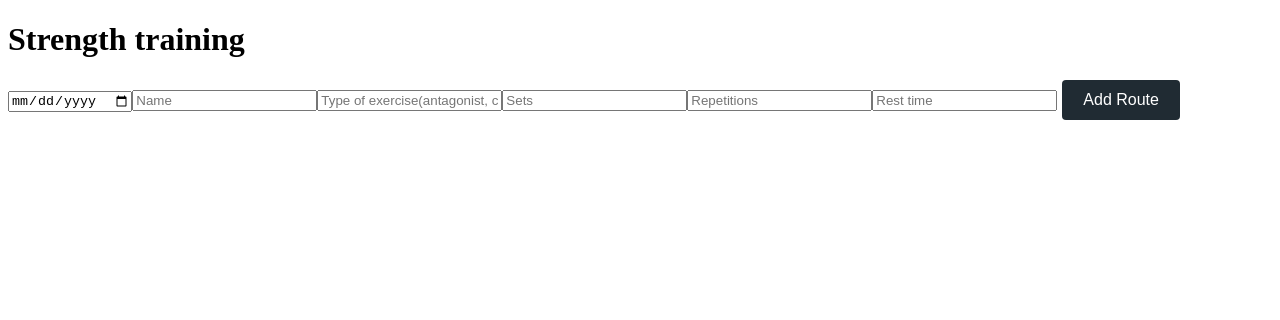
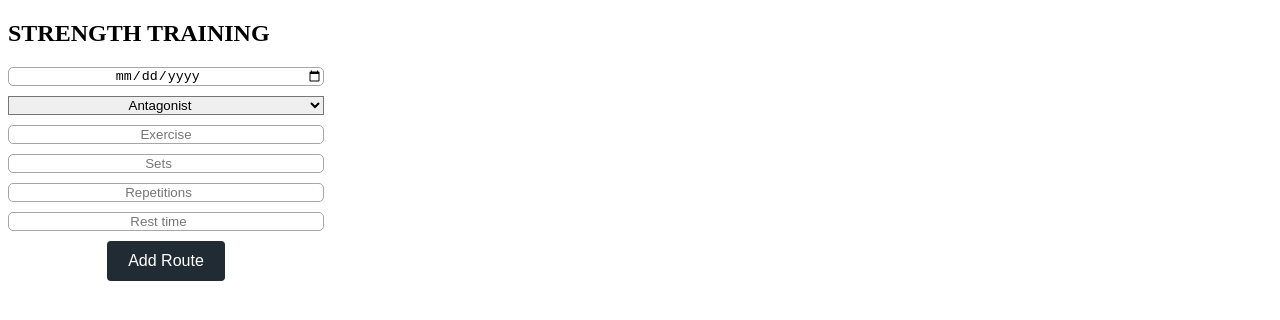
Before and after one commit to Zplaninic/ClimbingTrainingApp, a React (Create React App) app: page /strength in a window 1280 px wide. Shown: the top 320 px of the page. Built offline with nearby package versions, Linux system fonts and the light colour scheme.

Commit message:
improve strenght section

```diff
--- a/src/components/App.js
+++ b/src/components/App.js
@@ -1,4 +1,3 @@
-/* eslint-disable class-methods-use-this */
 import React, { Component } from 'react';
 import TrainingPicker from './TrainingPicker';
 
--- a/src/components/Strength.js
+++ b/src/components/Strength.js
@@ -21,7 +21,7 @@ class Strength extends Component {
 	render() {
 		return (
 			<div className="strength-training">
-				<h1>Strength training</h1>
+				<h2>STRENGTH TRAINING</h2>
 				<StrengthTrainingForm addExercise={this.addExercise}/>
 				<ul className="exercises">
 					{Object.keys(this.state.exercises).map(key => <StrengthExercise key={key} exerciseDetails={this.state.exercises[key]}/>)}
@@ -31,4 +31,5 @@ class Strength extends Component {
 	}
 }
 
+
 export default Strength;
--- a/src/components/StrengthExercise.js
+++ b/src/components/StrengthExercise.js
@@ -1,19 +1,20 @@
 /* eslint-disable class-methods-use-this */
 import React, { Component } from 'react';
+import { Ul, Li} from '../css/elements/Lists';
 
 class StrengthExercise extends Component {
 	render() {
 		const { name, type, sets, reps, rest, date} = this.props.exerciseDetails;
 
 		return (
-			<ul className="exercise">
-				<li><p>{date}</p></li>
-				<li><h4>{name}</h4></li>
-				<li><p>{type}</p></li>
-				<li><p>{sets}</p></li>
-				<li><p>{reps}</p></li>
-				<li><p>{rest}</p></li>
-			</ul>
+			<Ul className="exercise">
+				<Li>{date}</Li>
+				<Li>{name}</Li>
+				<Li>{type}</Li>
+				<Li>Sets: {sets}</Li>
+				<Li>Reps: {reps}</Li>
+				<Li>Rest: {rest} s</Li>
+			</Ul>
 		);
 	}
 }
--- a/src/components/StrengthTrainingForm.js
+++ b/src/components/StrengthTrainingForm.js
@@ -1,5 +1,6 @@
 import React from 'react';
-import Button from '../css/elements/Button'
+import Button from '../css/elements/Button';
+import { Form, Input, Select} from '../css/elements/FormInput';
 
 
 class StrengthTrainingForm extends React.Component {
@@ -30,16 +31,20 @@ class StrengthTrainingForm extends React.Component {
 
     render() {
 		return (
-            <form className="strength-exercise" onSubmit={this.createExercise}>
-				<input name="date" ref={this.dateRef} type="date" />
-                <input name="name" ref={this.nameRef} type="text" placeholder="Name"/>
-    			<input name="type" ref={this.typeRef} type="text" placeholder="Type of exercise(antagonist, core.."/>
-    			<input name="sets" ref={this.setsRef} type="number" placeholder="Sets"/>
-    			<input name="reps" ref={this.repsRef} type="number" placeholder="Repetitions"/>
-                <input name="rest" ref={this.restRef} type="number" placeholder="Rest time"/>
+            <Form className="strength-exercise" onSubmit={this.createExercise}>
+				<Input name="date" ref={this.dateRef} type="date" />
+				<Select ref={this.nameRef}>
+						<option value="antagonist" >Antagonist</option>
+						<option value="core">Core</option>
+						<option value="upperBoady">Upper body</option>
+						<option value="flexibility">Flexibility</option>
+				</Select>
+    			<Input name="type" ref={this.typeRef} type="text" placeholder="Exercise"/>
+    			<Input name="sets" ref={this.setsRef} type="number" placeholder="Sets"/>
+    			<Input name="reps" ref={this.repsRef} type="number" placeholder="Repetitions"/>
+                <Input name="rest" ref={this.restRef} type="number" placeholder="Rest time"/>
     			<Button type="submit">Add Route</Button>
-
-            </form>
+            </Form>
 		);
 	}
 }
--- /dev/null
+++ b/src/css/elements/FormInput.js
@@ -0,0 +1,26 @@
+import styled from 'styled-components'
+
+export const Form = styled.form `
+    display:flex;
+    flex-wrap: wrap;
+    justify-content: center;
+    width: 25%;
+`
+export const Input = styled.input `
+    width: 100%;
+    text-align: center;
+    border-style: solid;
+    margin-bottom: 10px;
+    border-radius: 5px;
+    border-width: 1px;
+    border-color: rgb(166, 166, 166);
+`
+export const Select = styled.select `
+    width: 100%;
+    text-align: center;
+    border-style: solid;
+    margin-bottom: 10px;
+`
+export const Option = styled.option `
+    text-align: center;
+`
--- /dev/null
+++ b/src/css/elements/Lists.js
@@ -0,0 +1,13 @@
+import styled from 'styled-components'
+
+export const Ul = styled.ul `
+    display: flex;
+    align-content: flex-start;
+    margin-bottom: 10px;
+`
+
+export const Li = styled.li `
+    list-style-type: none;
+    width: 25%;
+    text-transform: uppercase;
+`
```
